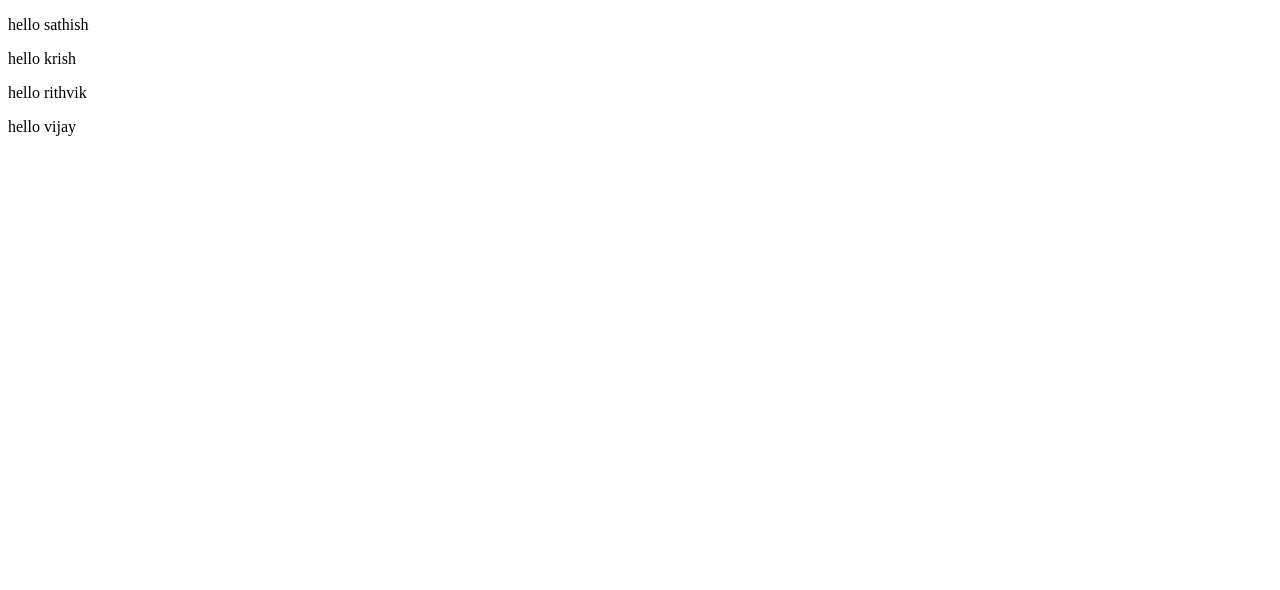
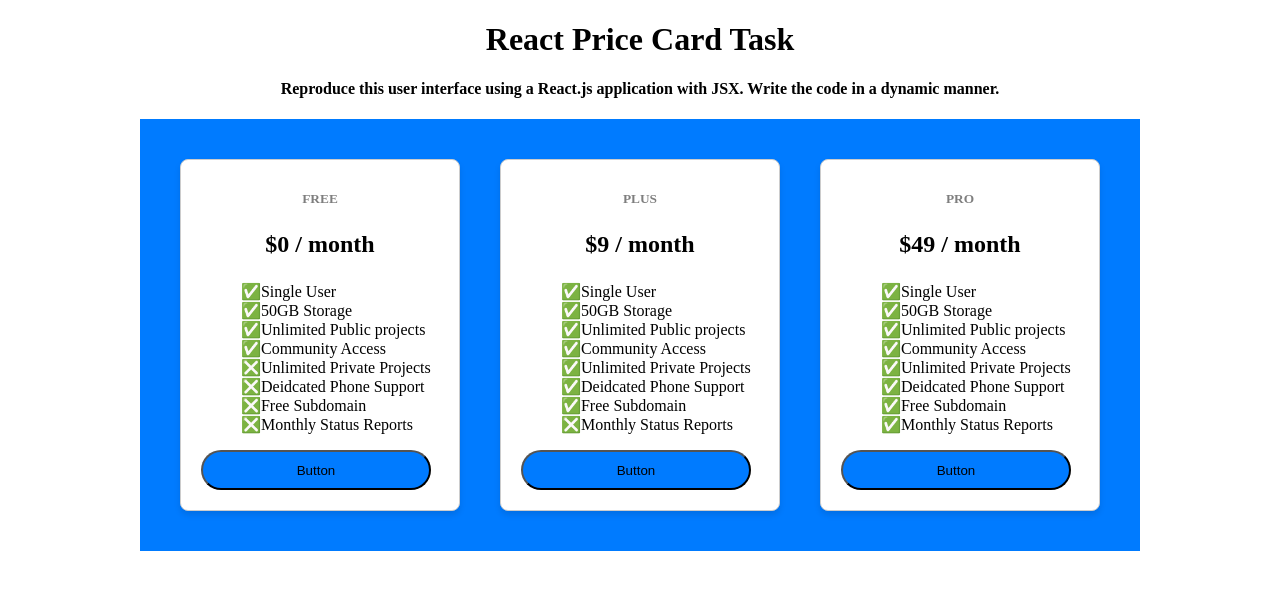
Before and after one commit to grp0060078/react, a React (Vite) app: page / in a window 1280 px wide. Shown: the top 590 px of the page. Built offline with nearby package versions, Linux system fonts and the light colour scheme.

Commit message:
price card task submitted

```diff
--- a/src/App.jsx
+++ b/src/App.jsx
@@ -1,25 +1,52 @@
-function Hello(props) {
+import React from 'react';
+import './components/App.css';
 
+import PriceCard from './components/Pricecard';
+
+function App() {
 
   return (
 
-    <p>hello {props.username}</p>
-  )
-}
-function App () {
-  let user1 = 'sathish'
-  let user2 = 'krish'
-  let user3 = 'rithvik'
-  let user4 = 'vijay'
-  return (
-   <div>
-  <Hello username={user1}/>
-  <Hello username={user2}/>
-  <Hello username={user3}/>
-  <Hello username={user4}/>
-  </div>
+    <div className="App">
+      <h1>React Price Card Task</h1>
+      <h4>Reproduce this user interface using a React.js application with JSX.
+        Write the code in a dynamic manner.</h4>
 
-  )
+
+      <div className="PriceCard">
+      <div className="price-cards">
+
+        <PriceCard
+
+          title="FREE"
+          price="0"
+          features={['✅Single User', '✅50GB Storage', '✅Unlimited Public projects','✅Community Access',
+          '❎Unlimited Private Projects','❎Deidcated Phone Support','❎Free Subdomain','❎Monthly Status Reports']}
+          button="Button"
+        />
+
+
+        <PriceCard
+          title="PLUS"
+          price="9"
+          features={['✅Single User', '✅50GB Storage', '✅Unlimited Public projects','✅Community Access',
+          '✅Unlimited Private Projects','✅Deidcated Phone Support','✅Free Subdomain','❎Monthly Status Reports']}
+          button="Button"
+       />
+
+        <PriceCard
+          title="PRO"
+          price="49"
+          features={['✅Single User', '✅50GB Storage', '✅Unlimited Public projects','✅Community Access',
+          '✅Unlimited Private Projects','✅Deidcated Phone Support','✅Free Subdomain','✅Monthly Status Reports']}
+          button="Button"
+       />
+
+    </div>
+    </div>
+    </div>
+  );
+
 }
 
 export default App;
--- /dev/null
+++ b/src/components/App.css
@@ -0,0 +1,43 @@
+/* src/components/PriceCard.css */
+.App{
+  text-align: center;
+  justify-content: center;
+}
+
+.PriceCard {
+  display: inline-flex;
+  background-color: #007bff;
+  padding: 20px;
+}
+.price-card {
+
+    background-color:white ;
+    box-sizing: border-box;
+    border: 1px solid #ccc;
+    padding: 20px;
+    justify-content: center;
+    text-align:start ;
+    align-items: center;
+    border-radius: 8px;
+    box-shadow: 0 4px 6px rgba(0, 0, 0, 0.1);
+    width: 280px;
+}
+.h2{
+  font-size: smaller;
+  opacity: 0.5;
+  text-align: center;
+}
+.h3{
+      font-size:x-large;
+
+    text-align: center;
+    }
+button {
+  border-radius: 20px;
+  height:40px ;
+  width: 230px;
+  text-align: center;
+ justify-content: center;
+ background-color: #007bff;
+
+}
--- /dev/null
+++ b/src/components/Pricecard.jsx
@@ -0,0 +1,26 @@
+
+import React from 'react'
+
+const PriceCard = ({ title, price, features,button }) => {
+
+  return (
+    < div className='PriceCard'>
+    <div className="price-card">
+      <h2 class='h2'>{title}</h2>
+      <h3 class='h3'>${price} / month</h3>
+      <ul type="none">
+        {features.map((feature, index) => (
+          <li key={index}>{feature} </li>
+        ))}
+      </ul>
+      <button>{button}</button>
+    </div>
+
+    </div>
+
+  );
+
+
+};
+
+export default PriceCard;
```
Also changed, not shown: src/main.jsx (+4 -3 lines).
